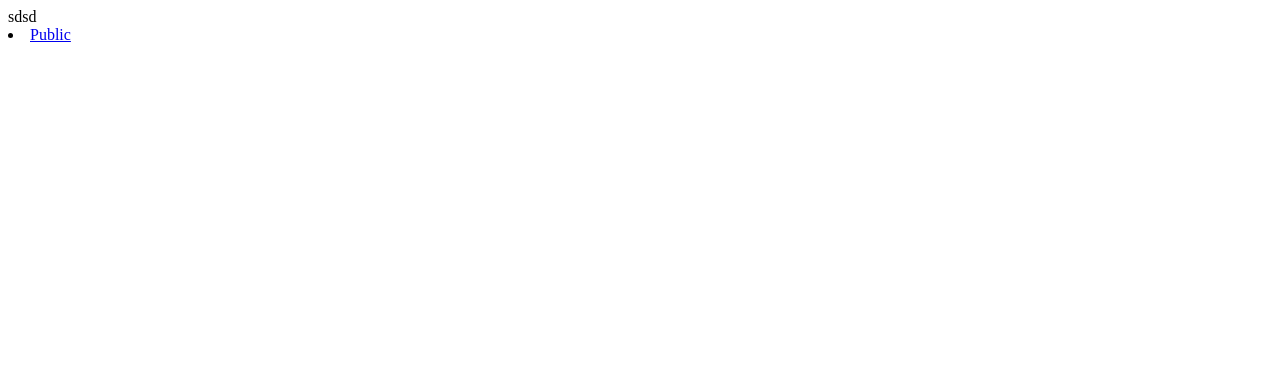
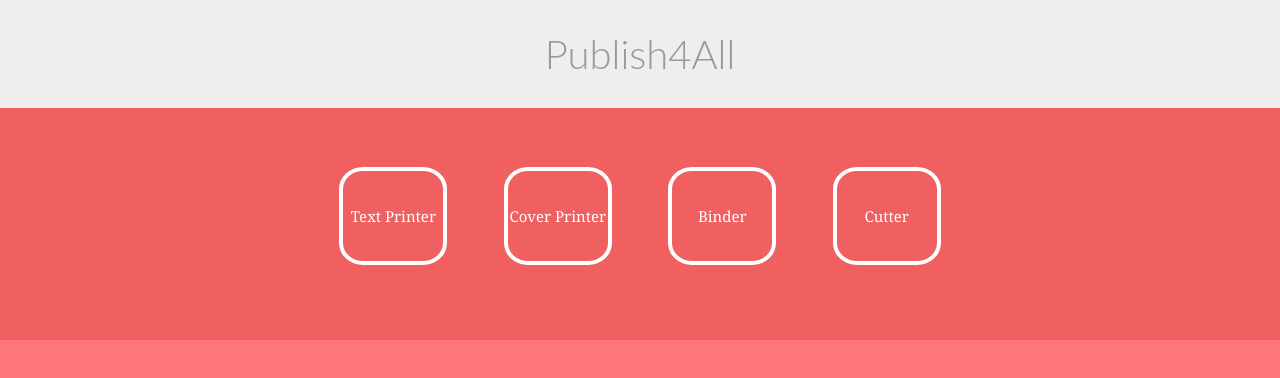
Before and after one commit to Davidzhu001/p4a-smart, a plain HTML site: page web/index.html in a window 1280 px wide. Drawn offline with Linux system fonts and the light colour scheme.

Commit message:
update webkits

```diff
--- a/web/index.html
+++ b/web/index.html
@@ -5,11 +5,19 @@
         </style>
         <title>WKWebView Demo</title>
         <meta charset="UTF-8">
-            </head>
+        <link rel="stylesheet" type="text/css" href="style.css">
+    </head>
     <body>
-        sdsd
+        <div class="content">Publish4All</div>
+        <section id="set-3">
+            <div class="hi-icon-wrap hi-icon-effect-3 hi-icon-effect-3b">
+                <a href="function://textPrinter" class="hi-icon hi-icon-textPrinter">textPrinter</a>
+                <a href="function://coverPrinter" class="hi-icon hi-icon-coverPrinter">coverPrinter</a>
+                <a href="function://bindler" class="hi-icon hi-icon-bindler">bindler</a>
+                <a href="function://cutter" class="hi-icon hi-icon-cutter">cutter</a>
+            </div>
+        </section>
 
-        <li><a href="action://signin">Public</a></li>
         <script type="text/javascript" src="main.js"></script>
 
     </body>
--- a/web/main.js
+++ /dev/null
@@ -1,15 +0,0 @@
-function callNativeApp () {
-    try {
-        webkit.messageHandlers.callbackHandler.postMessage("Hello from JavaScript");
-    } catch(err) {
-        console.log('The native context does not exist yet');
-    }
-}
-
-setTimeout(function () {
-           callNativeApp();
-           }, 5000);
-
-function redHeader() {
-    document.querySelector('h1').style.color = "red";
-}
--- /dev/null
+++ b/web/style.css
@@ -0,0 +1,174 @@
+* {
+    margin: 0;
+    padding: 0;
+}
+
+html, body {
+}
+
+body {
+    background: #ff767a;
+    font-family: "PT Sans", Arial, sans-serif;
+    color: #fff;
+    font-size: 100%;
+}
+
+.content {
+    padding: 30px;
+    font: 300 40px Lato, sans-serif;
+    text-align: center;
+    color: #999;
+    background: #eee;
+}
+
+.footer {
+    padding: 20px 0;
+    text-align: center;
+}
+@font-face {
+    font-family: 'ecoicon';	src:url('http://tympanus.net/Development/IconHoverEffects/fonts/ecoicons/ecoicon.eot');	src:url('http://tympanus.net/Development/IconHoverEffects/fonts/ecoicons/ecoicon.eot?#iefix') format('embedded-opentype'),	url('http://tympanus.net/Development/IconHoverEffects/fonts/ecoicons/ecoicon.woff') format('woff'),	url('http://tympanus.net/Development/IconHoverEffects/fonts/ecoicons/ecoicon.ttf') format('truetype'),	url('http://tympanus.net/Development/IconHoverEffects/fonts/ecoicons/ecoicon.svg#ecoicon') format('svg');
+    font-weight: normal;
+    font-style: normal;
+}
+
+
+a {
+    color: #ccc;
+    text-decoration: none;
+}
+
+.no-touch a:hover,
+.no-touch a:active {
+    color: #333;
+}
+
+section {
+    min-height: 100%;
+    margin: 0 auto;
+    padding: 1em 3em;
+}
+#set-3 {
+    background: #f06060;
+}
+
+.hi-icon-wrap {
+    text-align: center;
+    margin: 0 auto;
+    padding: 2em 0 3em;
+}
+
+.hi-icon {
+    display: inline-block;
+    font-size: 0px;
+    cursor: pointer;
+    margin: 15px 30px;
+    width: 100px;
+    height: 90px;
+    border-radius: 20%;
+    text-align: center;
+    position: relative;
+    z-index: 1;
+    color: #fff;
+}
+
+.hi-icon:after {
+    pointer-events: none;
+    position: absolute;
+    width: 100%;
+    height: 100%;
+    border-radius: 50%;
+    content: '';
+    -webkit-box-sizing: content-box;
+    -moz-box-sizing: content-box;
+    box-sizing: content-box;
+}
+
+.hi-icon:before {
+    font-family: 'Georgia';
+    speak: none;
+    font-size: 15px;
+    line-height: 90px;
+    font-style: normal;
+    font-weight: normal;
+    font-variant: normal;
+    text-transform: none;
+    display: block;
+    -webkit-font-smoothing: antialiased;
+}
+
+.hi-icon-textPrinter:before {
+    content: "Text Printer";
+}
+
+.hi-icon-coverPrinter:before {
+    content: "Cover Printer";
+}
+
+.hi-icon-cutter:before {
+    content: "Cutter";
+}
+
+.hi-icon-bindler:before {
+    content: "Binder";
+}
+
+/* Effect 3 */
+.hi-icon-effect-3 .hi-icon {
+    box-shadow: 0 0 0 4px #fff;
+    -webkit-transition: color 0.3s;
+    -moz-transition: color 0.3s;
+    transition: color 0.3s;
+}
+
+.hi-icon-effect-3 .hi-icon:after {
+    top: -2px;
+    left: -2px;
+    padding: 2px;
+    z-index: -1;
+    background: #fff;
+    -webkit-transition: -webkit-transform 0.2s, opacity 0.3s;
+    -moz-transition: -moz-transform 0.2s, opacity 0.3s;
+    transition: transform 0.2s, opacity 0.3s;
+}
+
+/* Effect 3a */
+.hi-icon-effect-3a .hi-icon {
+    color: #f06060;
+}
+
+.no-touch .hi-icon-effect-3a .hi-icon:hover {
+    color: #fff;
+}
+
+.no-touch .hi-icon-effect-3a .hi-icon:hover:after {
+    -webkit-transform: scale(1.3);
+    -moz-transform: scale(1.3);
+    -ms-transform: scale(1.3);
+    transform: scale(1.3);
+    opacity: 0;
+}
+
+/* Effect 3b */
+.hi-icon-effect-3b .hi-icon {
+    color: #fff;
+}
+
+.no-touch .hi-icon-effect-3b .hi-icon:hover {
+    color: #f06060;
+}
+
+.hi-icon-effect-3b .hi-icon:after {
+    -webkit-transform: scale(1.3);
+    -moz-transform: scale(1.3);
+    -ms-transform: scale(1.3);
+    transform: scale(1.3);
+    opacity: 0;
+}
+
+.no-touch .hi-icon-effect-3b .hi-icon:hover:after {
+    -webkit-transform: scale(1);
+    -moz-transform: scale(1);
+    -ms-transform: scale(1);
+    transform: scale(1);
+    opacity: 1;
+}
```
Also changed, not shown: web/printer.html (added, +21 -0 lines), 5 other files.
